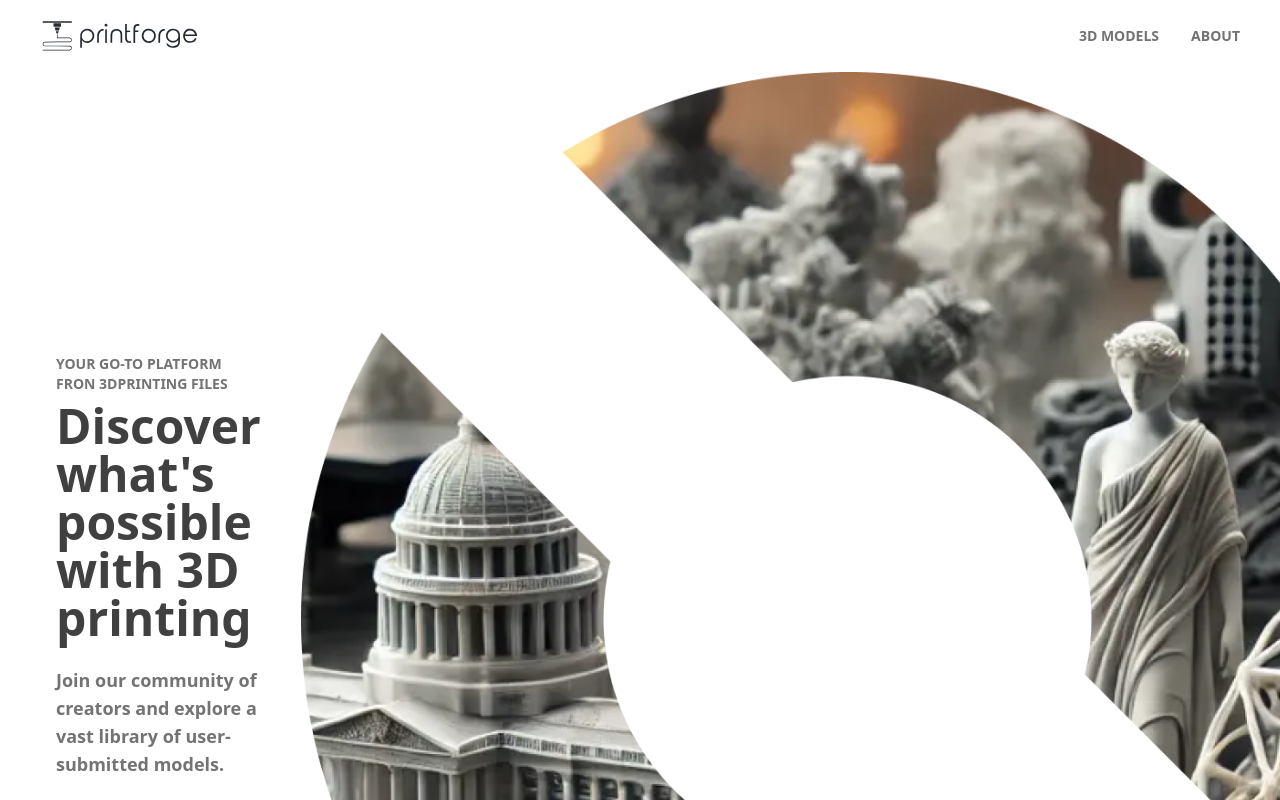
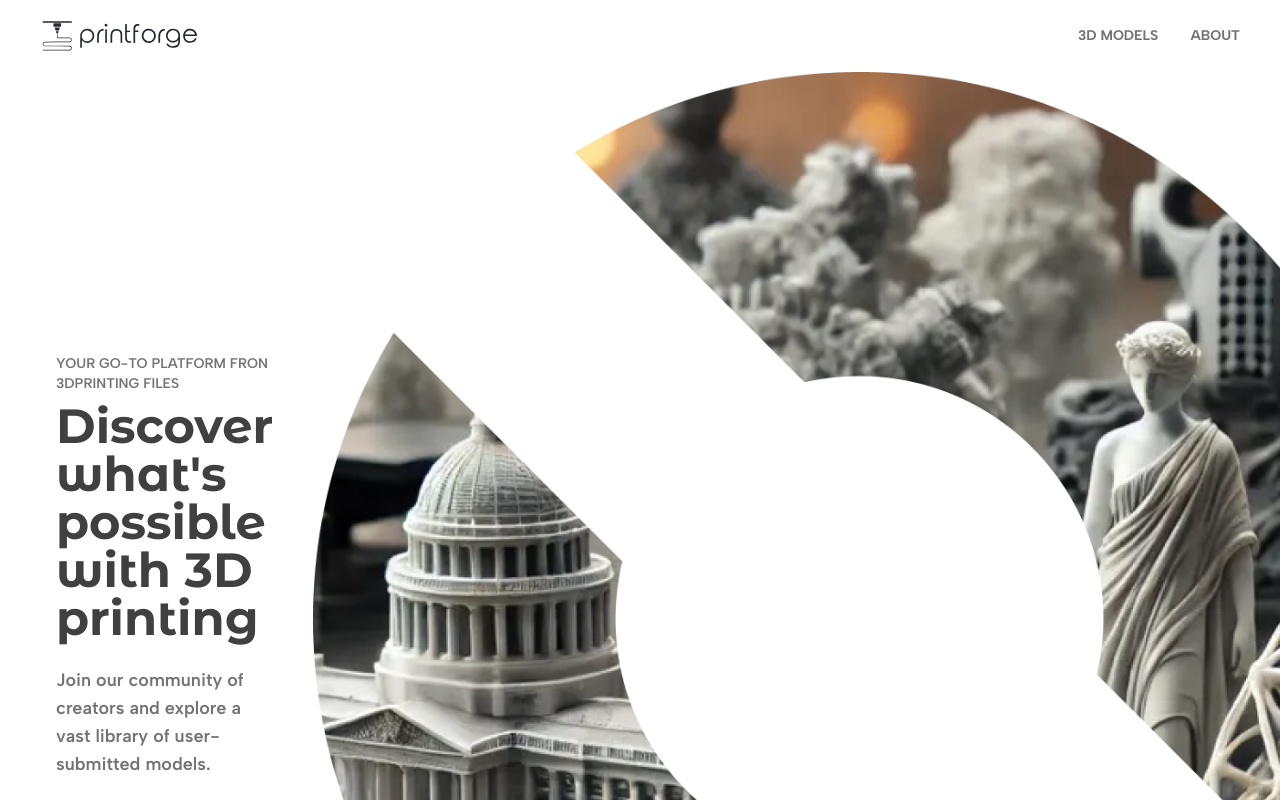
Before and after one commit to gyo82v/next-printforge, a Next.js app: page / in a window 1280 px wide. Shown: the top 800 px of the page. Built offline with nearby package versions, Linux system fonts and the light colour scheme.

Commit message:
feat: import google fonts and update typography style

```diff
--- a/app/globals.css
+++ b/app/globals.css
@@ -28,6 +28,9 @@
     scrollbar-width: none;
     -ms-overflow-style: none;
   }
+  h1, h2, h3, h4, h5, h6 {
+  font-family: var(--font-montserrat-alternates);
+  }
 
   /* Hide scrollbar for WebKit */
   html::-webkit-scrollbar,
--- a/app/layout.tsx
+++ b/app/layout.tsx
@@ -1,11 +1,25 @@
 import type { Metadata } from "next";
 import Header from "./components/Header";
 import "./globals.css";
+import {Albert_Sans, Montserrat_Alternates } from "next/font/google"
 
 export const metadata: Metadata = {
   title: "Printforge",
   description: "practice app",
 };
+
+const albertSans = Albert_Sans({
+  subsets : ["latin"],
+  display : "swap"
+})
+
+const montserratAlternates = Montserrat_Alternates({
+  subsets : ["latin"],
+  display : "swap",
+  weight : ["100", "200", "300", "400", "500", "600", "700", "800", "900"],
+  variable : "--font-montserrat-alternates"
+})
+
 
 export default function RootLayout({
   children,
@@ -14,7 +28,7 @@
 }>) {
   return (
     <html lang="en">
-      <body className="flex flex-col min-h-screen">
+      <body className={`flex flex-col min-h-screen ${albertSans.className} ${montserratAlternates.variable}`}>
         <Header />
         {children}
       </body>
```
